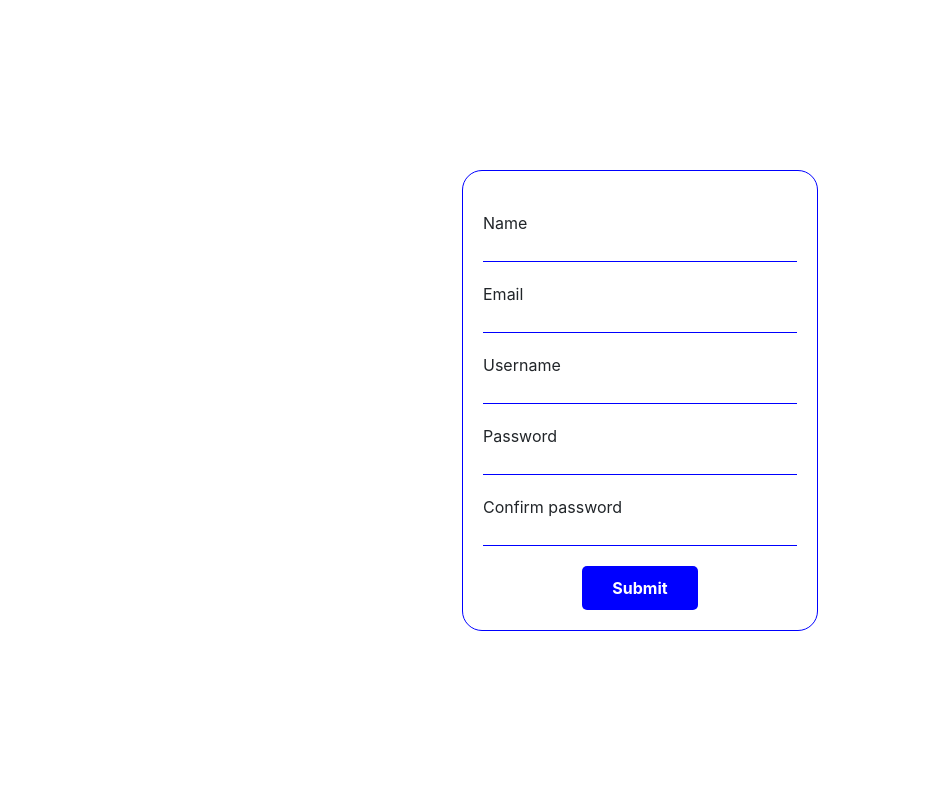
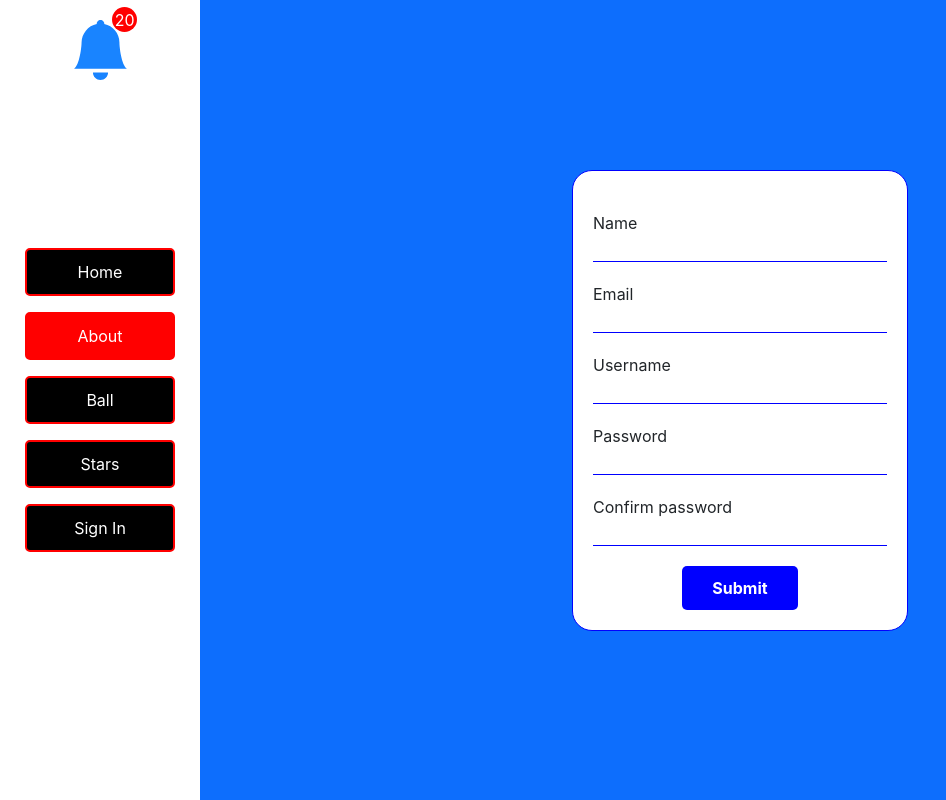
Before and after one commit to neharadialcode/learning-react, a React (Create React App) app: page /page-one in a window 1280 px wide. Shown: the whole page, without its empty margins (0-946 px from the left). Built offline with nearby package versions, Linux system fonts and the light colour scheme.

Commit message:
tabs modified

```diff
--- a/src/App.js
+++ b/src/App.js
@@ -21,19 +21,17 @@ function App() {
   return (
     <>
       <div className="App">
-        <DayOne />
-        {/* <NewFrom /> */}
         <div className="d-flex">
           <div className="d-flex flex-column align-items-center">
-            {/* <Bell /> */}
-            {/* <TabsNavLinks />  */}
-            {/* <PushNavLink />
-            <Route exact path="/new/:id" component={ButtonTabs} /> */}
+            <Bell />
+            {/* <TabsNavLinks /> */}
+            <PushNavLink />
+            <Route exact path="/new/:id" component={ButtonTabs} />
           </div>
 
-          {/* <Switch>
+          <Switch>
             <Route exact path="/rating" component={Stars} />
-            <Route exact path="/page-one" component={PageOne} />
+            <Route exact path="/page-one" component={DayOne} />
             <Route exact path="/page-two" component={PageTwo} />
             <Route exact path="/page-three" component={PageThree} />
             <Route exact path="/" component={Home} />
@@ -42,7 +40,7 @@ function App() {
             <Route exact path="/sign-in" component={SignInForm} />
             <Route exact path="/list" component={List} />
             <Route exact path="/cards" component={Cards} />
-          </Switch> */}
+          </Switch>
         </div>
       </div>
     </>
--- a/src/components/DayOne.jsx
+++ b/src/components/DayOne.jsx
@@ -15,7 +15,6 @@ const DayOne = () => {
 
   const OnsubmitHandler = (e) => {
     setError(true);
-    console.log(error, "error");
     if (
       inputValue.name &&
       inputValue.email &&
@@ -26,14 +25,15 @@ const DayOne = () => {
       console.log(inputValue, "value");
     }
     // setError(false);
-    // setInputValue(data.name === "");
+    // setInputValue(data.email === "", data.name === "");
   };
+
   return (
-    <div>
+    <div className="w-100 bg-primary">
       <div className="container">
         <div className="row justify-content-center vh-100 align-items-center">
           <div className="col-xl-4 col-lg-6 ">
-            <div className="input_card">
+            <div className="input_card bg-white">
               <div>
                 <label htmlFor="">Name</label>
                 <input
```
